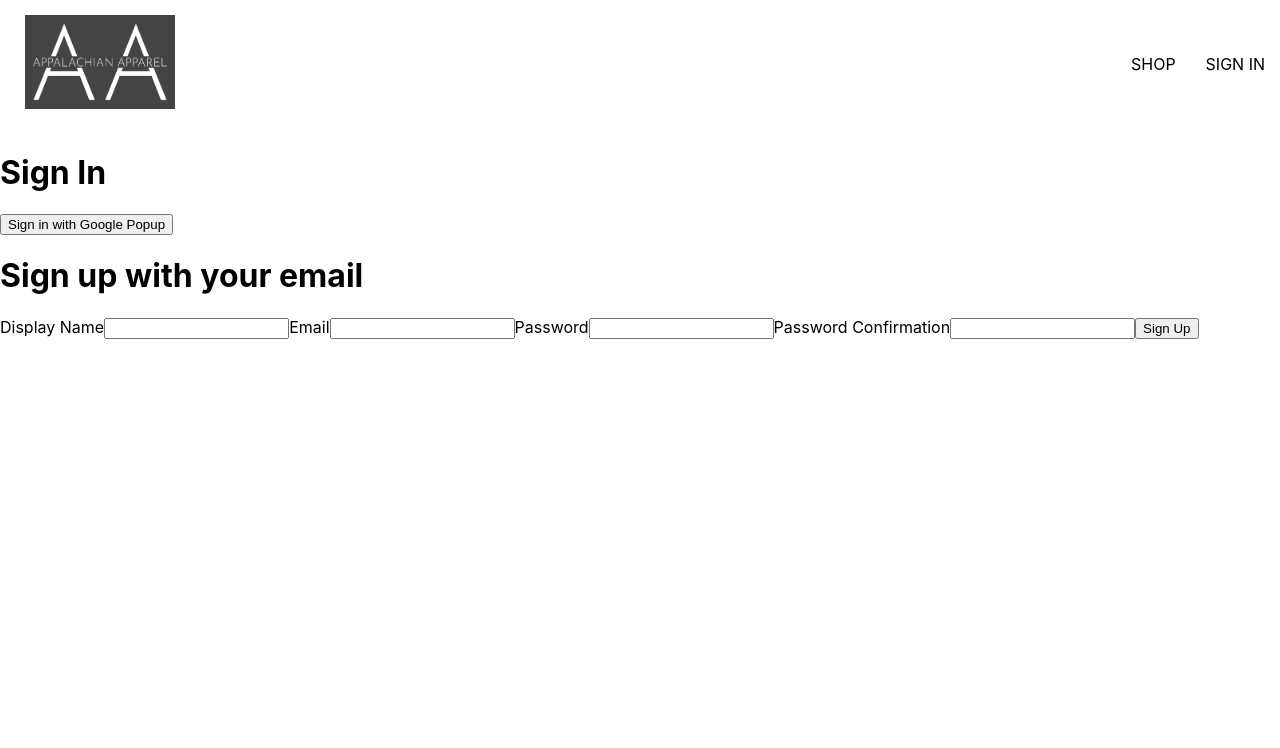
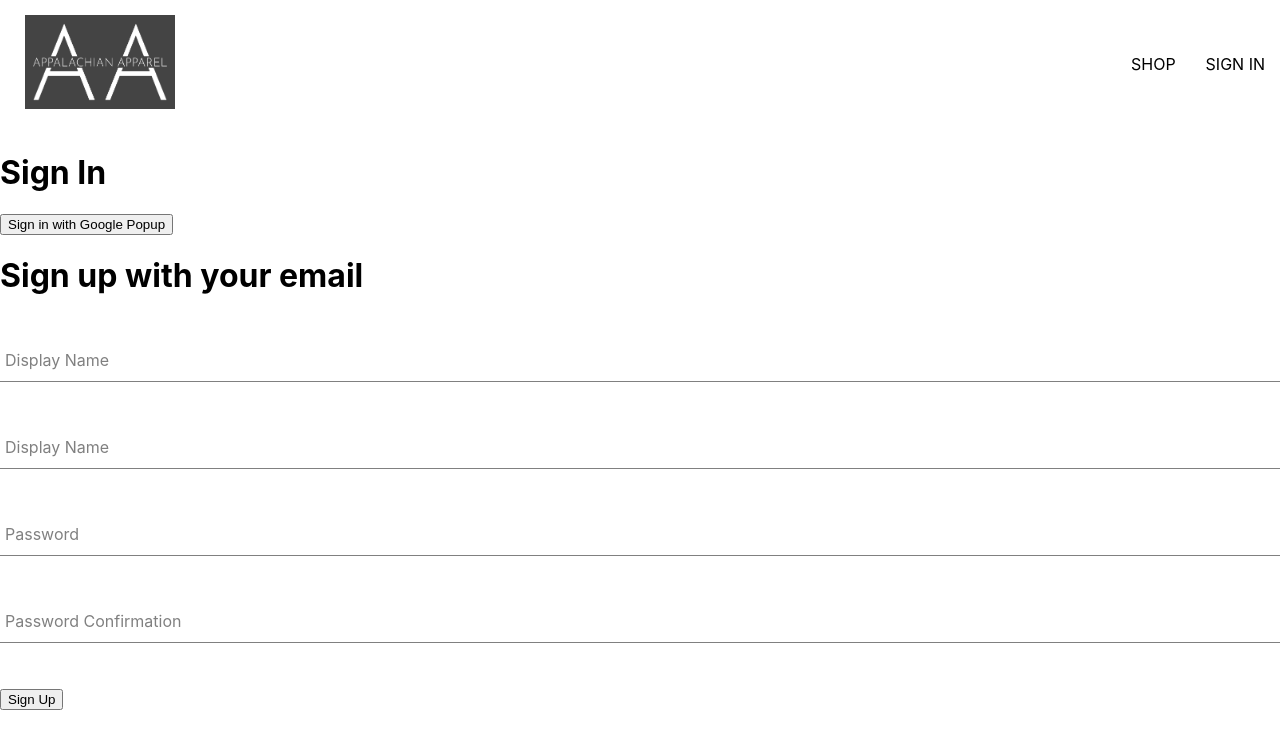
Before and after one commit to jburto94/appalachian-apparel, a React (Create React App) app: page /sign-in in a window 1280 px wide. Shown: the top 748 px of the page. Built offline with nearby package versions, Linux system fonts and the light colour scheme.

Commit message:
created and styled FormInput component

```diff
--- /dev/null
+++ b/src/components/form-input/FormInput.js
@@ -0,0 +1,14 @@
+import './FormInput.scss'
+
+const FormInput = ({ label, ...inputProps }) => {
+  return (
+    <div className='input-group'>
+      <input  {...inputProps} className='form-input' />
+      {label && (
+        <label className={`${inputProps.value.length ? 'shrink' : ''} input-label`}>{label}</label>
+      )}
+    </div>
+  )
+}
+
+export default FormInput;
--- /dev/null
+++ b/src/components/form-input/FormInput.scss
@@ -0,0 +1,54 @@
+$sub-color: grey;
+$main-color: black;
+
+@mixin shrinkLabel {
+  top: -14px;
+  font-size: 12px;
+  color: $main-color;
+}
+
+.input-group {
+  position: relative;
+  margin: 45px 0;
+
+  .form-input {
+    background: none;
+    background-color: white;
+    color: $sub-color;
+    font-size: 18px;
+    padding: 10px 10px 10px 5px;
+    display: block;
+    width: 100%;
+    border: none;
+    border-radius: 0;
+    border-bottom: 1px solid $sub-color;
+    margin: 25px 0;
+
+    &:focus {
+      outline: none;
+    }
+
+    &:focus ~ .input-label {
+      @include shrinkLabel();
+    }
+  }
+
+  input[type='password'] {
+    letter-spacing: 0.3em;
+  }
+
+  .input-label {
+    color: $sub-color;
+    font-size: 16px;
+    font-weight: normal;
+    position: absolute;
+    pointer-events: none;
+    left: 5px;
+    top: 10px;
+    transition: 300ms ease all;
+
+    &.shrink {
+      @include shrinkLabel();
+    }
+  }
+}
--- a/src/components/sign-up/SignUpForm.js
+++ b/src/components/sign-up/SignUpForm.js
@@ -1,4 +1,5 @@
 import { useState } from "react";
+import FormInput from "../form-input/FormInput";
 
 import { createAuthUserWithEmailAndPassword, createUserDocFromAuth } from "../../utils/firebase/firebase.utils";
 
@@ -42,32 +43,31 @@ const SignUpForm = () => {
     <div>
       <h1>Sign up with your email</h1>
       <form onSubmit={handleSubmit}>
-        <label>Display Name</label>
-        <input
+        <FormInput
+          label='Display Name'
           type='text'
-          required
           onChange={handleChange}
           name="displayName"
           value={displayName}
         />
-        <label>Email</label>
-        <input
+        <FormInput
+          label='Display Name'
           type='email'
           required
           onChange={handleChange}
           name="email"
           value={email}
         />
-        <label>Password</label>
-        <input
+        <FormInput
+          label='Password'
           type='password'
           required
           onChange={handleChange}
           name="password"
           value={password}
         />
-        <label>Password Confirmation</label>
-        <input
+        <FormInput
+          label='Password Confirmation'
           type='password'
           required
           onChange={handleChange}
```
Also changed, not shown: src/components/SignUpForm.js (added).
